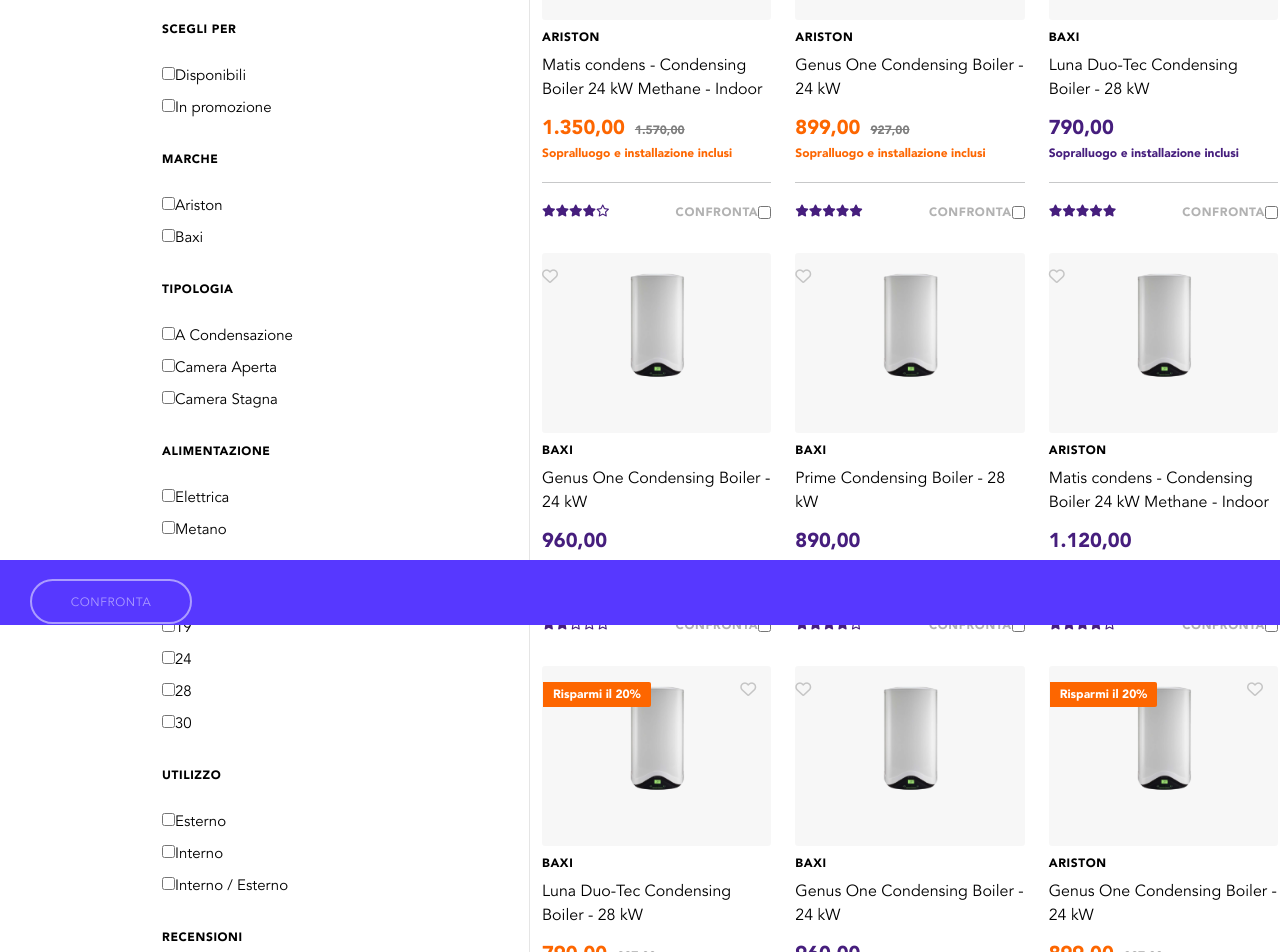
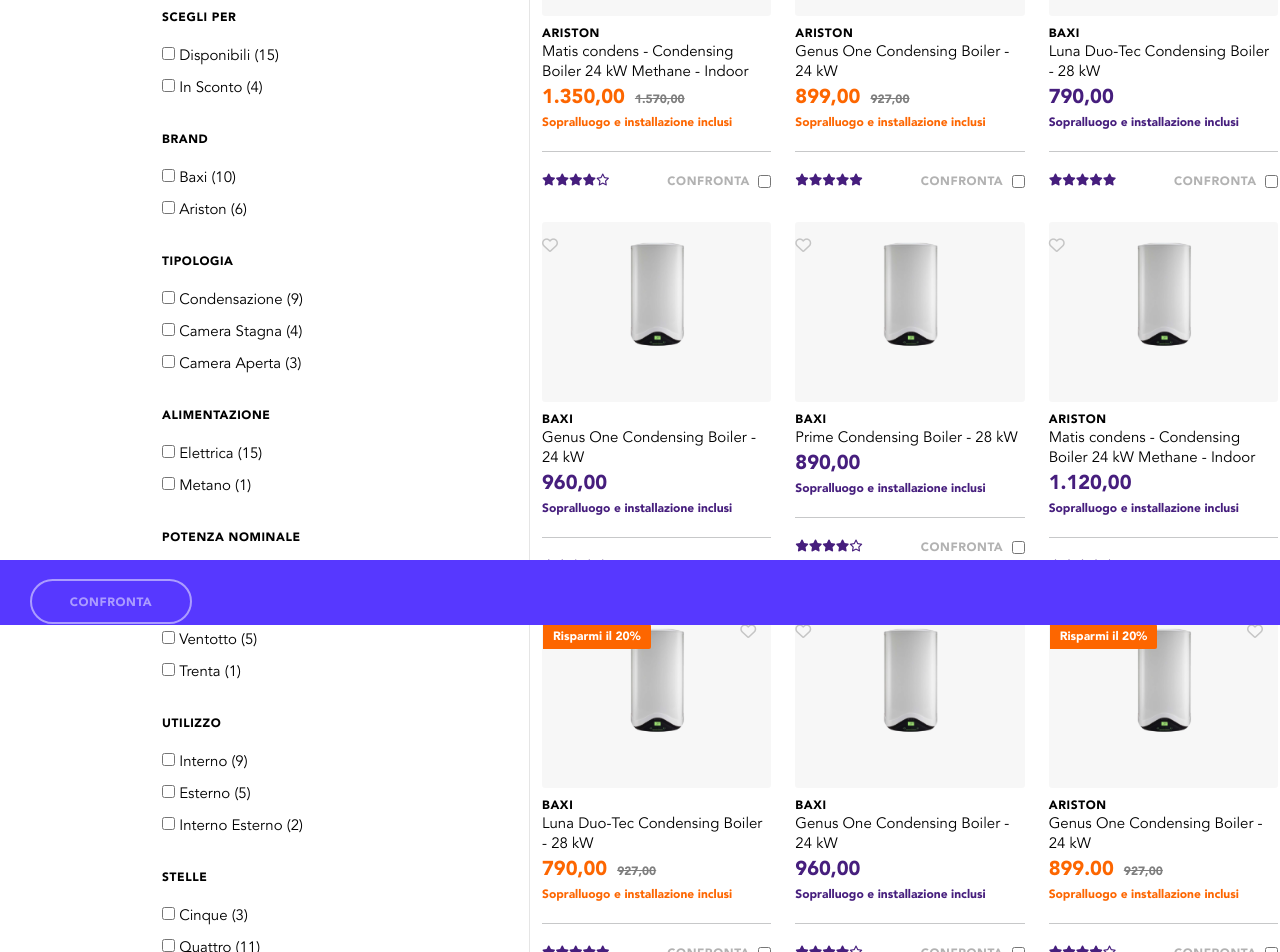
Before and after one commit to Orsola86/frontend_test, a React (Create React App) app: page / in a window 1280 px wide. Shown: the part 240-1192 px from the top of the page. Built offline with nearby package versions, Linux system fonts and the light colour scheme; data requests are answered from the project's data file.

Commit message:
generazione filtri in maniera dinamica

```diff
--- a/db.json
+++ b/db.json
@@ -261,8 +261,10 @@
   ],
   "stock": [
     {
-      "disponibili": 15,
-      "inSconto": 4
+      "scegliPer": {
+        "disponibili": 15,
+        "inSconto": 4
+      }
     },
     {
       "brand": {
--- a/src/App.js
+++ b/src/App.js
@@ -3,33 +3,38 @@ import Filters from "./Filters";
 import Boilers from "./Boilers";
 import Compare from "./Compare";
 import axios from "axios";
+import { addBoiler, confronta, addFilters } from "./actions";
 
 const Initial_State = {
   boilers: [],
   confronta: [],
+  filters: [],
 };
 
 function reducer(state, action) {
-  console.log(action.payload);
   switch (action.type) {
-    case "fetchData":
+    case addBoiler:
       return {
         ...state,
         boilers: action.payload,
       };
-    // - Vi servirà sicuramente l'ID del prodotto che state selezionando quando premente il checkbox
-    // - Essendo che il checkbox si seleziona/deseleziona dovremmo
-    //   usare la logica del togliere/mettere da qualche parte (probabilmente nel reducer)
-    // - Nel reducer, come abbiamo visto, possono esserci if/else dentro un "case"
-    // - Il metodo "FIND" degli array può tornarvi particolarmente utile
-    //anche il metodo "SOME" potrebbe ritornarvi particolarmente utile
-    case "confronta":
+    case confronta:
       const isProductSelected = (e) => e === action.payload;
       return {
         ...state,
         confronta: state.confronta.some(isProductSelected)
           ? state.confronta.filter((e) => e !== action.payload)
           : [...state.confronta, action.payload],
+      };
+
+    case addFilters:
+      // filters[0]["sceltiPer"] = {
+      //   disponibili: 15,
+      //   inSconto: 4,
+      // };
+      return {
+        ...state,
+        filters: action.payload,
       };
 
     default:
@@ -48,12 +53,25 @@ function App() {
       await axios.get("http://localhost:9000/boilers").then((response) => {
         response.status === 200 &&
           dispatch({
-            type: "fetchData",
+            type: addBoiler,
             payload: response.data,
           });
       });
     }
     fetchData();
+  }, []);
+
+  useEffect(() => {
+    async function fetchFilters() {
+      await axios.get("http://localhost:9000/stock").then((response) => {
+        response.status === 200 &&
+          dispatch({
+            type: addFilters,
+            payload: response.data,
+          });
+      });
+    }
+    fetchFilters();
   }, []);
 
   return (
--- a/src/Boilers/Boiler/index.js
+++ b/src/Boilers/Boiler/index.js
@@ -2,6 +2,7 @@ import React, { useContext } from "react";
 import boiler from "../../images/boiler.png";
 import { AppContext } from "../../App";
 import Rating from "../../Rating";
+import { confronta } from "../../actions";
 
 function Boiler({
   brand,
@@ -44,13 +45,13 @@ function Boiler({
           </span>
 
           <label className="confronta">
-            CONFRONTA
+            CONFRONTA &nbsp;
             <input
               id={_id}
               type="checkbox"
               name="confronta"
               value="1"
-              onChange={() => dispatch({ type: "confronta", payload: _id })}
+              onChange={() => dispatch({ type: confronta, payload: _id })}
             />
           </label>
         </div>
--- a/src/Filters.js
+++ /dev/null
@@ -1,151 +0,0 @@
-import React from "react";
-
-function Filters() {
-  return (
-    <div className="col-4 borderRight">
-      <div class="categorie">
-        <p>CATEGORIE</p>
-        <ul className="first-ul">
-          <li>Riscaldamento</li>
-          <ul>
-            <li>Casa e acqua</li>
-            <li>Casa</li>
-            <li>Acqua</li>
-          </ul>
-        </ul>
-      </div>
-      <hr />
-      <div class="filters">
-        <div class="scegli">
-          <p>SCEGLI PER</p>
-          <label>
-            <input type="checkbox" name="scegli" value="disponibili" />
-            Disponibili
-          </label>
-          <br />
-          <label>
-            <input type="checkbox" name="scegli" value="inSconto" />
-            In promozione
-          </label>
-          <br />
-        </div>
-        <div class="brand">
-          <p>MARCHE</p>
-          <label>
-            <input type="checkbox" name="brand" value="ariston" />
-            Ariston
-          </label>
-          <br />
-          <label>
-            <input type="checkbox" name="brand" value="baxi" />
-            Baxi
-          </label>
-          <br />
-        </div>
-        <div class="tipologia">
-          <p>TIPOLOGIA</p>
-          <label>
-            <input type="checkbox" name="tipologia" value="condensazione" />A
-            Condensazione
-          </label>
-          <br />
-          <label>
-            <input type="checkbox" name="tipologia" value="cameraAperta" />
-            Camera Aperta
-          </label>
-          <br />
-          <label>
-            <input type="checkbox" name="tipologia" value="cameraStagna" />
-            Camera Stagna
-          </label>
-          <br />
-        </div>
-
-        <div class="alimentazione">
-          <p>ALIMENTAZIONE</p>
-          <label>
-            <input type="checkbox" name="alimentazione" value="elettrica" />
-            Elettrica
-          </label>
-          <br />
-          <label>
-            <input type="checkbox" name="alimentazione" value="metano" />
-            Metano
-          </label>
-          <br />
-        </div>
-
-        <div class="potenzaNominale">
-          <p>POTENZA NOMINALE (kW)</p>
-          <label>
-            <input type="checkbox" name="potenzaNominale" value="diciannove" />
-            19
-          </label>
-          <br />
-          <label>
-            <input
-              type="checkbox"
-              name="potenzaNominale"
-              value="ventiquattro"
-            />
-            24
-          </label>
-          <br />
-          <label>
-            <input type="checkbox" name="potenzaNominale" value="ventotto" />
-            28
-          </label>
-          <br />
-          <label>
-            <input type="checkbox" name="potenzaNominale" value="trenta" />
-            30
-          </label>
-          <br />
-        </div>
-        <div class="utilizzo">
-          <p>UTILIZZO</p>
-          <label>
-            <input type="checkbox" name="utilizzo" value="esterno" />
-            Esterno
-          </label>
-          <br />
-          <label>
-            <input type="checkbox" name="utilizzo" value="interno" />
-            Interno
-          </label>
-          <br />
-          <label>
-            <input type="checkbox" name="utilizzo" value="internoEsterno" />
-            Interno / Esterno
-          </label>
-          <br />
-        </div>
-
-        <div class="stelle">
-          <p>RECENSIONI</p>
-          <label>
-            <input type="checkbox" name="stelle" value="cinque" />5
-          </label>
-          <br />
-          <label>
-            <input type="checkbox" name="stelle" value="quattro" />4
-          </label>
-          <br />
-          <label>
-            <input type="checkbox" name="stelle" value="tre" />3
-          </label>
-          <br />
-          <label>
-            <input type="checkbox" name="stelle" value="due" />2
-          </label>
-          <br />
-          <label>
-            <input type="checkbox" name="stelle" value="una" />1
-          </label>
-          <br />
-        </div>
-      </div>
-    </div>
-  );
-}
-export default Filters;
--- /dev/null
+++ b/src/Filters/Filter/index.js
@@ -0,0 +1,29 @@
+import React from "react";
+
+function Filter({ filter }) {
+  console.log(filter);
+
+  return (
+    <div>
+      {Object.entries(filter).map(([title, obj], index) => (
+        <>
+          <h4>{title.replace(/([a-z0-9])([A-Z])/g, "$1 $2").toUpperCase()}</h4>
+          {Object.entries(obj).map(([key, value], index) => (
+            <>
+              <label key={index}>
+                <input type="checkbox" name={title} value={key} />
+                &nbsp;
+                {key
+                  .replace(/([a-z0-9])([A-Z])/g, "$1 $2")
+                  .replace(/^./, key[0].toUpperCase())}
+                &nbsp;({value})
+              </label>
+              <br />
+            </>
+          ))}
+        </>
+      ))}
+    </div>
+  );
+}
+export default Filter;
--- /dev/null
+++ b/src/Filters/index.js
@@ -0,0 +1,31 @@
+import React, { useContext } from "react";
+import { AppContext } from "../App";
+import Filter from "./Filter";
+
+function Filters() {
+  const [state] = useContext(AppContext);
+  const { filters } = state;
+
+  return (
+    <div className="col-4 borderRight">
+      <div class="categorie">
+        <h4>CATEGORIE</h4>
+        <ul className="first-ul">
+          <li>Riscaldamento</li>
+          <ul>
+            <li>Casa e acqua</li>
+            <li>Casa</li>
+            <li>Acqua</li>
+          </ul>
+        </ul>
+      </div>
+      <hr />
+      <div class="filters">
+        {filters?.map((filter, index) => (
+          <Filter key={index} filter={filter} />
+        ))}
+      </div>
+    </div>
+  );
+}
+export default Filters;
--- /dev/null
+++ b/src/actions/index.js
@@ -0,0 +1,3 @@
+export const addBoiler = "addBoiler";
+export const confronta = "confronta";
+export const addFilters = "addFilters";
--- a/src/styles/index.scss
+++ b/src/styles/index.scss
@@ -28,7 +28,9 @@ body {
 
 .ordina p {
   text-align: right;
-  font: normal normal normal 15px/20px;
+  // font: normal normal normal 15px/20px;
+  font-size: 15px;
+  line-height: 20px;
   letter-spacing: 0px;
   color: $complementary;
   margin-right: 10px;
@@ -44,9 +46,12 @@ body {
   height: 100%;
 }
 
-.categorie p,
-.filters p {
-  font: normal normal 900 12px/20px $AvenirBlack;
+.categorie h4,
+.filters h4 {
+  // font: normal normal 900 12px/20px $AvenirBlack;
+  font-size: 12px;
+  line-height: 20px;
+  font-family: $AvenirBlack;
   letter-spacing: 0.6px;
   color: $black;
 }
@@ -59,12 +64,14 @@ body {
   padding: 0;
 }
 
-.filters p {
+.filters h4 {
   margin-top: 30px;
 }
 
 .filters label {
-  font: normal normal normal 15px/20px $AvenirBook;
+  //font: normal normal normal 15px/20px $AvenirBook;
+  font-size: 15px;
+  line-height: 20px;
   letter-spacing: 0px;
   color: $black;
   margin-top: 10px;
@@ -95,7 +102,10 @@ body {
 }
 
 .btn {
-  font: normal normal 900 12px/15px $AvenirBlack;
+  //font: normal normal 900 12px/15px $AvenirBlack;
+  font-size: 12px;
+  line-height: 15px;
+  font-family: $AvenirBlack;
   letter-spacing: 0px;
   color: $white;
   background: $secondary 0% 0% no-repeat padding-box;
@@ -112,27 +122,40 @@ body {
 }
 
 .brands {
-  font: normal normal 900 12px/15px $AvenirBlack;
+  //font: normal normal 900 12px/15px $AvenirBlack;
+  font-size: 12px;
+  line-height: 15px;
+  font-family: $AvenirBlack;
   letter-spacing: 0.6px;
   color: $black;
   margin-top: 10px;
+  margin-bottom: 0;
 }
 
 .descrizione {
-  font: normal normal normal 15px/20px;
+  //font: normal normal normal 15px/20px;
+  font-size: 15px;
+  line-height: 20px;
   letter-spacing: 0px;
   color: $black;
+  margin-bottom: 5px;
 }
 
 .prezzo {
-  font: normal normal 900 20px/22px $AvenirBlack;
+  //font: normal normal 900 20px/22px $AvenirBlack;
+  font-size: 20px;
+  line-height: 22px;
+  font-family: $AvenirBlack;
   letter-spacing: 0px;
   color: $primary;
   margin-right: 10px;
 }
 
 .prezzoPreSconto {
-  font: normal normal 900 12px/15px $AvenirBlack;
+  //font: normal normal 900 12px/15px $AvenirBlack;
+  font-size: 12px;
+  line-height: 15px;
+  font-family: $AvenirBlack;
   letter-spacing: 0px;
   color: $black;
   opacity: 0.5;
@@ -140,7 +163,10 @@ body {
 }
 
 .note {
-  font: normal normal 900 12px/25px $AvenirBlack;
+  //font: normal normal 900 12px/25px $AvenirBlack;
+  font-size: 12px;
+  line-height: 25px;
+  font-family: $AvenirBlack;
   letter-spacing: 0px;
   color: $primary;
 }
@@ -163,7 +189,10 @@ body {
   display: flex;
   align-items: center;
   text-align: right;
-  font: normal normal 900 12px/15px $AvenirBlack;
+  //font: normal normal 900 12px/15px $AvenirBlack;
+  font-size: 12px;
+  line-height: 15px;
+  font-family: $AvenirBlack;
   letter-spacing: 0.6px;
   color: #0000004d;
 }
@@ -182,7 +211,10 @@ body {
 }
 
 .banner p {
-  font: normal normal normal 20px/26px $AvenirBook;
+  //font: normal normal normal 20px/26px $AvenirBook;
+  font-size: 20px;
+  line-height: 26px;
+  font-family: $AvenirBlack;
   letter-spacing: 0px;
   color: $white;
 }
@@ -193,7 +225,10 @@ body {
   background-color: $complementary;
   color: $white;
   //padding: 15px 40px;
-  font: normal normal 900 12px/20px $AvenirBook;
+  //font: normal normal 900 12px/20px $AvenirBook;
+  font-size: 12px;
+  line-height: 20px;
+  font-family: $AvenirBlack;
   letter-spacing: 0.6px;
   width: 162px;
   height: 45px;
```
